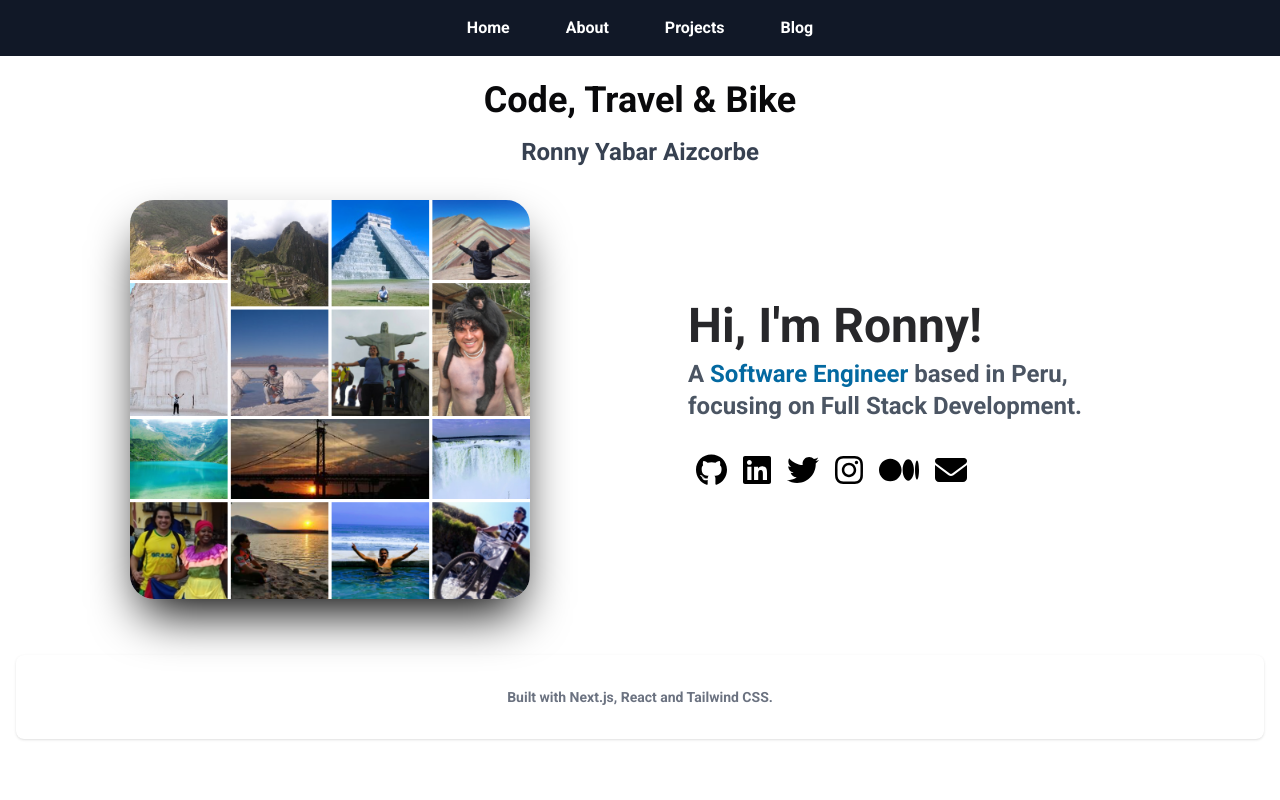
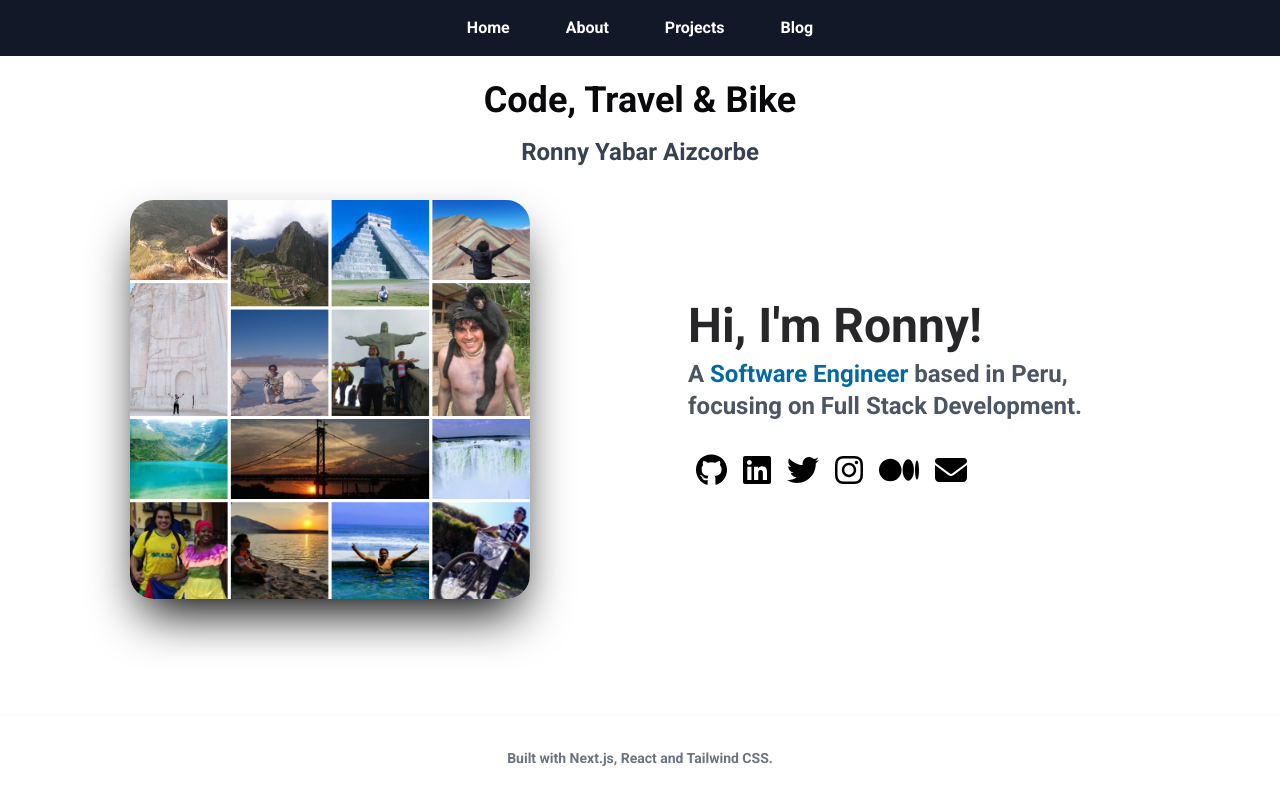
Before and after one commit to ronnyml/ronnycel, a Next.js app: page / in a window 1280 px wide. Built offline with nearby package versions, Linux system fonts and the light colour scheme.

Commit message:
Set footer at the bottom of the page.

```diff
--- a/src/app/layout.tsx
+++ b/src/app/layout.tsx
@@ -21,11 +21,13 @@
   return (
     <html lang="en">
       <body className={`${inter.className} ${roboto.className}`}>
-        <Header />
-        <main>
-          {children}
-        </main>
-        <Footer />
+        <div className="flex flex-col min-h-screen">
+          <Header />
+          <main className="flex-1">
+            {children}
+          </main>
+          <Footer />
+        </div>
       </body>
     </html>
   )
--- a/src/components/Footer.tsx
+++ b/src/components/Footer.tsx
@@ -1,6 +1,6 @@
 const Footer = () => {
     return (
-        <footer className="text-center bg-white rounded-lg shadow dark:bg-gray-900 m-4">
+        <footer className="text-center bg-white shadow">
             <div className="w-full max-w-screen-xl mx-auto p-4 md:py-8">
                 <span className="block text-sm text-gray-500 sm:text-center dark:text-gray-400">
                     Built with Next.js, React and Tailwind CSS.
```
